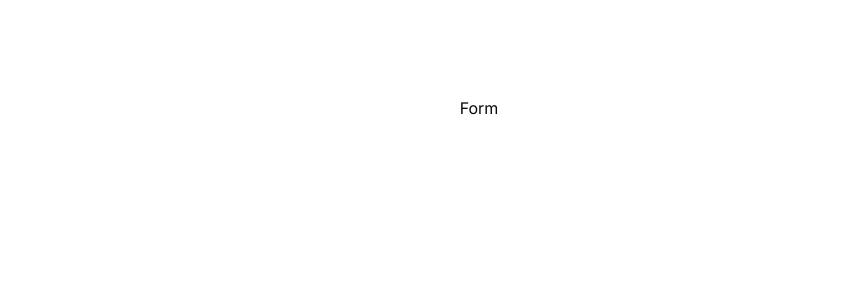
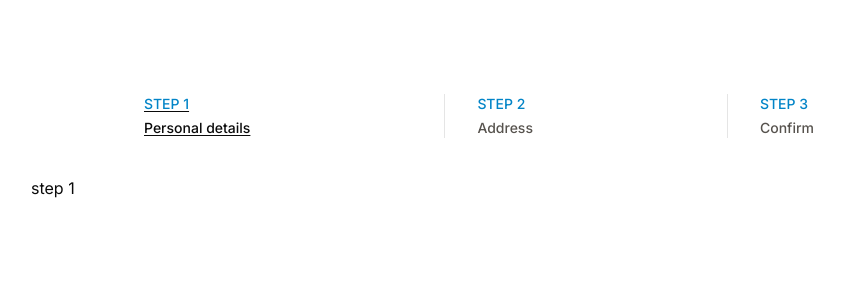
Before and after one commit to ManasSin/Multistep-FHR-ZOD-RadixUI, a Next.js app: page / in a window 1280 px wide. Shown: the top 300 px of the page, without its empty margins (161-1005 px from the left). Built offline with nearby package versions, Linux system fonts and the light colour scheme.

Commit message:
FUNCTION: page switch working, no form yet

```diff
--- a/components/screens/Form.tsx
+++ b/components/screens/Form.tsx
@@ -1,12 +1,74 @@
-import React from "react";
+"use client";
+
+import React, { useState } from "react";
+import { Button } from "../ui/button";
+import Link from "next/link";
 
 type Props = {};
 
 export default function Form({}: Props) {
-  const steps = {
-    step1: { name: "step 1", details: "personal details" },
-    step2: { name: "step 2", details: "address" },
-    step3: { name: "step 3", details: "submit" },
+  const steps = [
+    { name: "step 1", details: "Personal details" },
+    { name: "step 2", details: "Address" },
+    { name: "step 3", details: "Confirm" },
+  ];
+  const [currentStep, setCurrentStep] = useState(0);
+
+  const next = () => {
+    if (currentStep < steps.length - 1) setCurrentStep((prev) => prev + 1);
+    console.log(currentStep);
   };
-  return <div>Form</div>;
+
+  const prev = () => {
+    if (currentStep > 0) setCurrentStep((prev) => prev - 1);
+    console.log(currentStep);
+  };
+  return (
+    <main className="max-w-4xl w-full flex flex-col items-center gap-y-10 mx-auto">
+      <section
+        aria-label="navbar-progress"
+        className="flex justify-between items-center w-full h-10"
+      >
+        {/* <ol role="list" className="flex flex-col spca"></ol> */}
+        {steps.map((step, index) => (
+          <div
+            aria-label="progress"
+            className={`flex flex-col gap-1 container w-fit items-start justify-center cursor-pointer ${
+              index != 0 ? "border-l" : ""
+            } ${
+              index === currentStep
+                ? "underline underline-offset-2 font-bold text-lg"
+                : "text-stone-600"
+            }`}
+            key={step.name}
+            onClick={(e) => setCurrentStep(index)}
+          >
+            <span className="text-sm font-medium text-sky-600 transition-colors ">
+              {step.name.toUpperCase()}
+            </span>
+            <span className="text-sm font-medium">{step.details}</span>
+          </div>
+        ))}
+      </section>
+
+      <section className="w-full h-fit">
+        {currentStep === 0 ? (
+          <div>step 1</div>
+        ) : currentStep === 1 ? (
+          <div className="flex">step 2</div>
+        ) : (
+          <div>step3</div>
+        )}
+      </section>
+    </main>
+
+    // <div>
+    //   <Button variant={"outline"} size={"sm"} onClick={prev}>
+    //     prev
+    //   </Button>
+    //   <Button variant={"outline"} size={"sm"} onClick={next}>
+    //     next
+    //   </Button>
+    // </div>
+  );
 }
```
